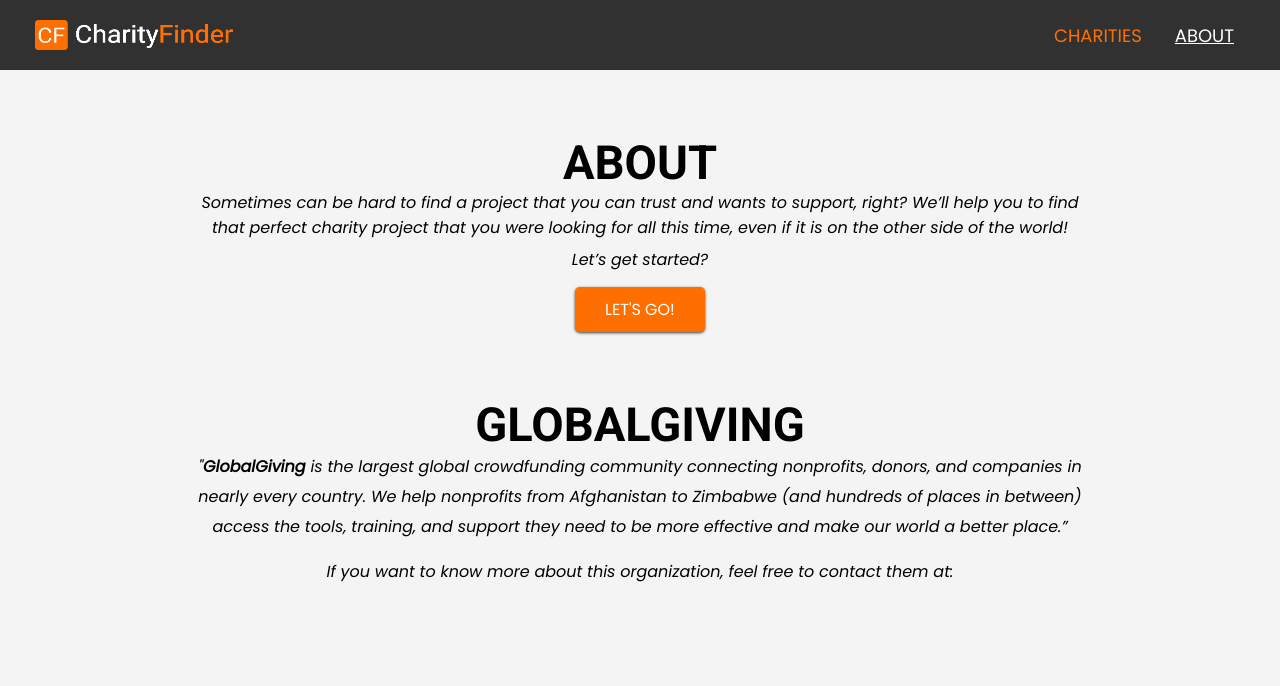
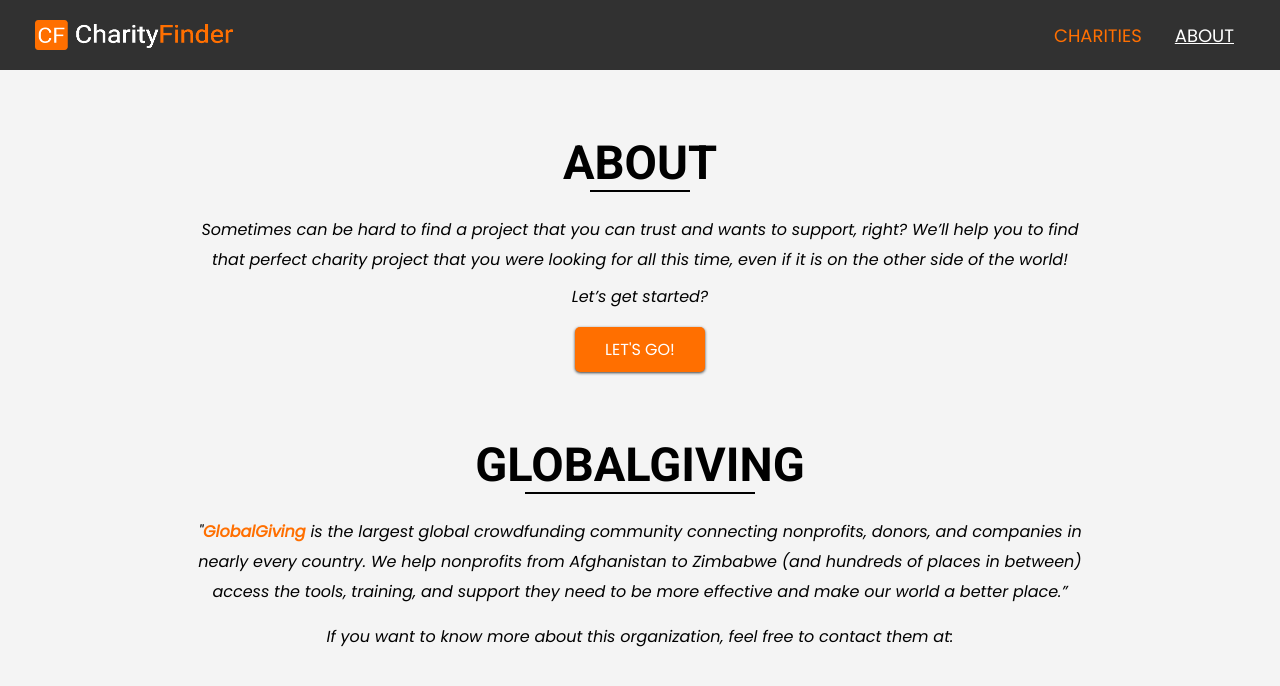
Before and after one commit to cgmbauer/charity-finder, a React (Create React App) app: page /about in a window 1280 px wide. Shown: the top 686 px of the page. Built offline with nearby package versions, Linux system fonts and the light colour scheme.

Commit message:
changed horizontalLines for pseudoelement:after

```diff
--- a/src/pages/about/styles.ts
+++ b/src/pages/about/styles.ts
@@ -8,13 +8,24 @@
   margin-bottom: 0px;
 
   h3 {
+    position: relative;
     font-family: 'Roboto', sans-serif;
     font-weight: 700;
     font-size: 47px;
 
-    margin-bottom: 0;
-    margin-top: 20px;
+    margin: 20px auto 25px auto;
+
     padding-bottom: 0;
+  }
+
+  h3::after {
+    content: '';
+    position: absolute;
+    top: 100%;
+    left: 50%;
+    transform: translateX(-50%);
+    border-bottom: 2px solid black;
+    width: 100px;
   }
 
   p {
@@ -25,6 +36,7 @@
     font-weight: 400;
     font-size: 16px;
     font-style: italic;
+    line-height: 30px;
 
     span {
       display: block;
@@ -54,29 +66,30 @@
   }
 `;
 
-export const HorizontalLine = styled.div`
-  background-color: #000;
-
-  height: 1px;
-  width: 90px;
-
-  padding: 0;
-  margin: 0 auto 40px auto;
-`;
-
 export const GlobalGivingContainer = styled.div`
   text-align: center;
 
   margin-top: 65px;
 
   h3 {
+    position: relative;
     font-family: 'Roboto', sans-serif;
     font-weight: 700;
     font-size: 47px;
 
-    margin-bottom: 0;
-    margin-top: 20px;
+    margin: 20px auto 25px auto;
+
     padding-bottom: 0;
+  }
+
+  h3::after {
+    content: '';
+    position: absolute;
+    top: 100%;
+    left: 50%;
+    transform: translateX(-50%);
+    border-bottom: 2px solid black;
+    width: 230px;
   }
 
   p {
@@ -97,7 +110,7 @@
 
   a {
     text-decoration: none;
-    color: #000000;
+    color: #ff6f00;
     font-weight: 700;
   }
 `;
```
